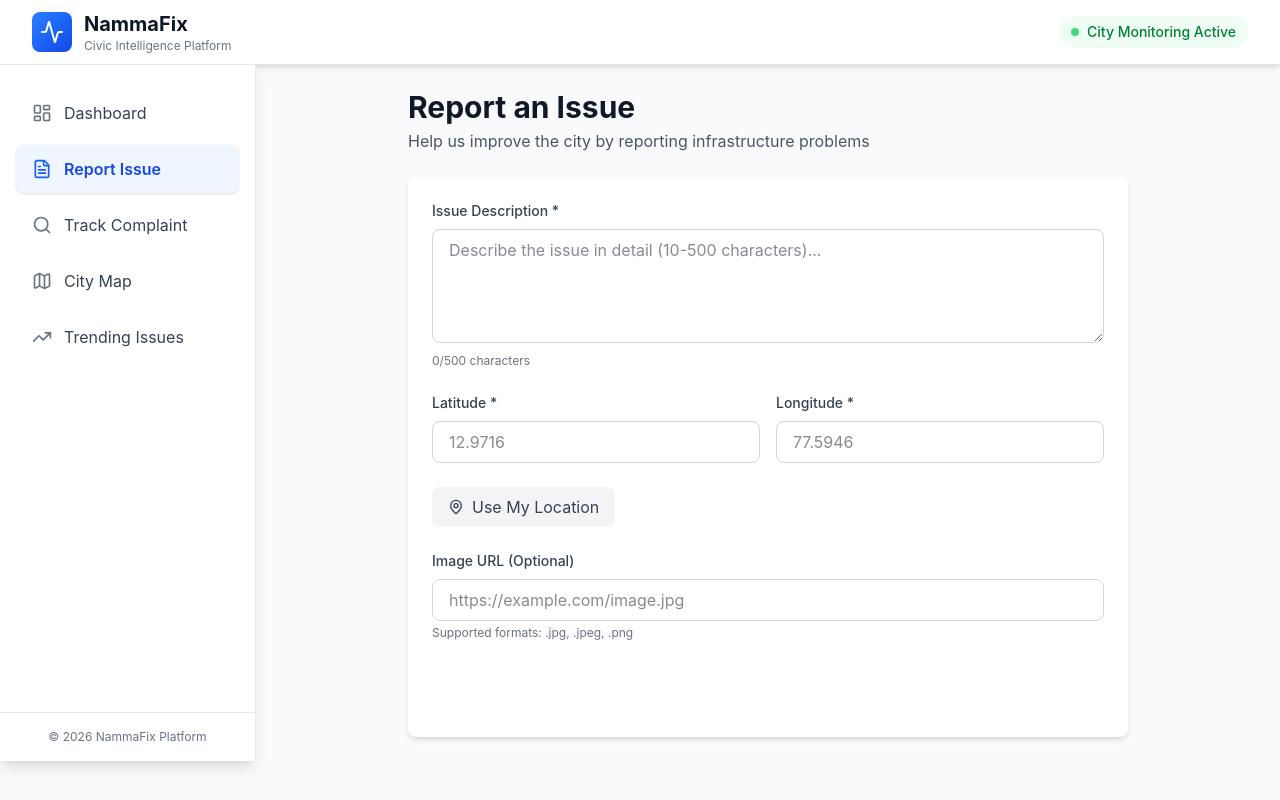
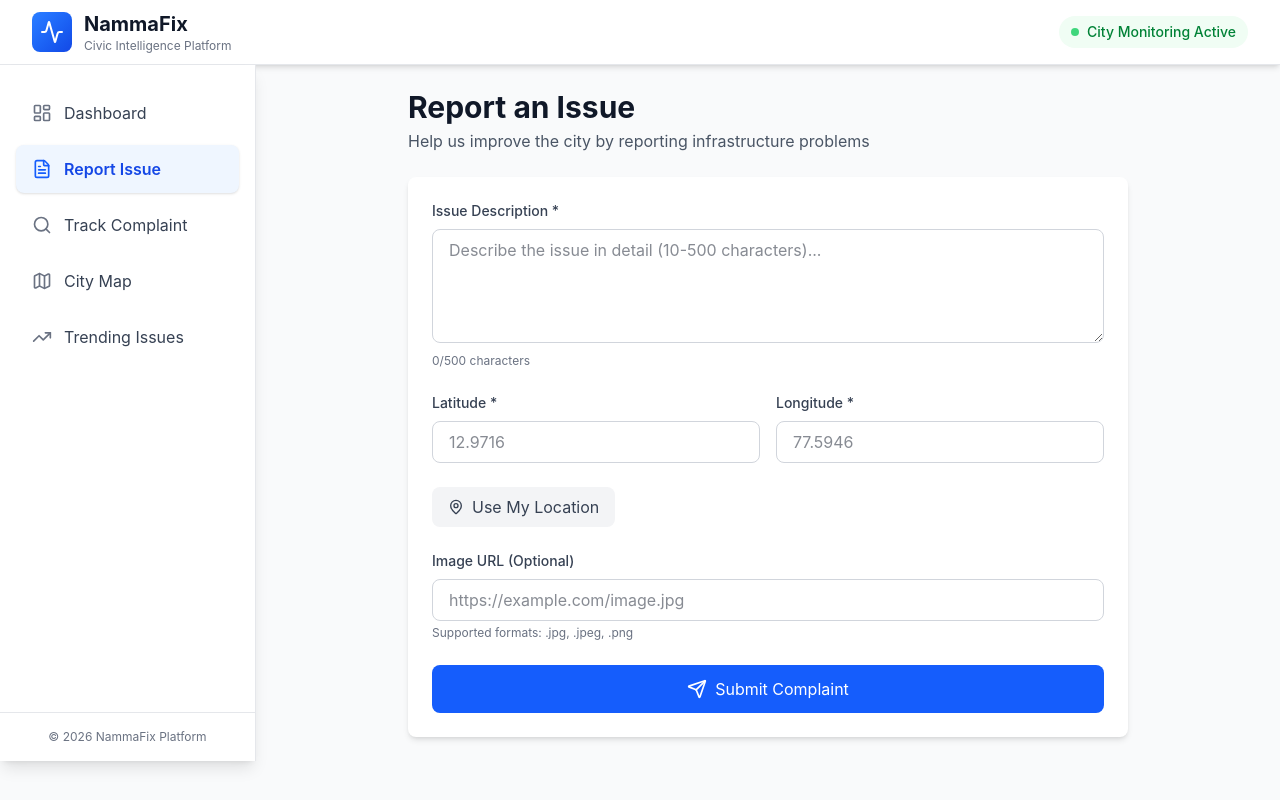
Before and after one commit to Vansh-Baranwal/Build-For-Bengaluru, a React (Vite) app in the folder frontend/: page /report in a window 1280 px wide. Built offline with nearby package versions, Linux system fonts and the light colour scheme.

Commit message:
Update Report Page

```diff
--- a/frontend/src/pages/ReportIssue.jsx
+++ b/frontend/src/pages/ReportIssue.jsx
@@ -177,7 +177,7 @@ export default function ReportIssue() {
           <button
             type="submit"
             disabled={loading}
-            className="w-full flex items-center justify-center space-x-2 bg-primary-600 text-white px-6 py-3 rounded-lg hover:bg-primary-700 transition-colors disabled:opacity-50 disabled:cursor-not-allowed"
+            className="w-full flex items-center justify-center space-x-2 bg-blue-600 text-white px-6 py-3 rounded-lg hover:bg-blue-700 transition-colors disabled:opacity-50 disabled:cursor-not-allowed"
           >
             {loading ? (
               <LoadingSpinner size="sm" text="" />
```
